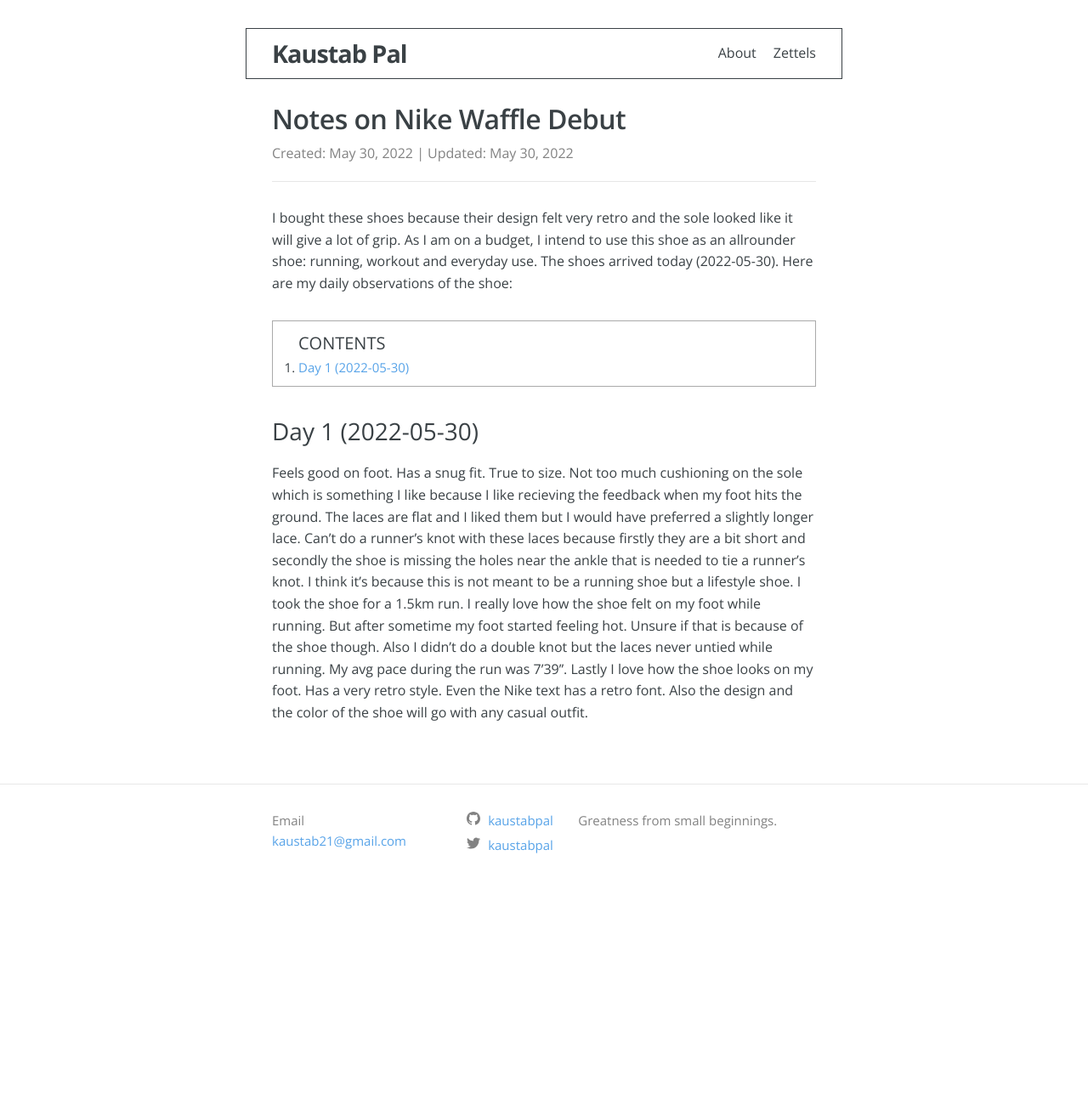
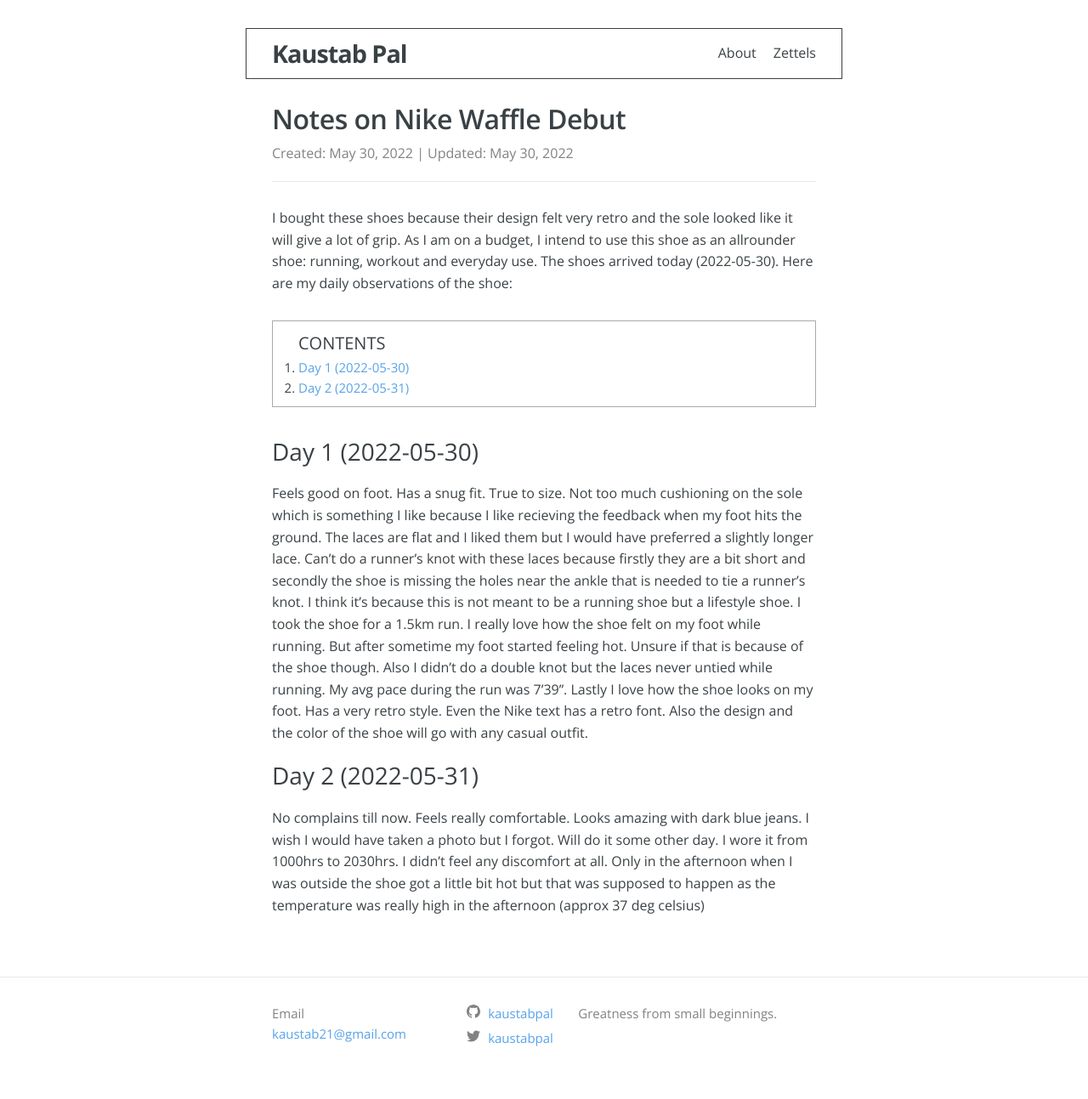
Before and after one commit to kaustabpal/kaustabpal.github.io, a Jekyll site: the page built from _posts/2022-05-30-nike_waffle_debut.md, in a window 1280 px wide. Shown: the whole page at 85% size. Built offline with Jekyll 4.4.1, drawn with Linux system fonts in a browser that asks for light colours; some web fonts are replaced; before the commit the page ends 1066 px from its top, so only the background shows below that.

Commit message:
added day 2 review for nike shoe

```diff
--- a/_posts/2022-05-30-nike_waffle_debut.md
+++ b/_posts/2022-05-30-nike_waffle_debut.md
@@ -34,3 +34,12 @@
 My avg pace during the run was 7'39''. Lastly I love how the shoe looks on my
 foot. Has a very retro style. Even the Nike text has a retro font. Also the design and
 the color of the shoe will go with any casual outfit.
+
+## Day 2 (2022-05-31)
+
+No complains till now. Feels really comfortable. Looks amazing with dark blue
+jeans. I wish I would have taken a photo but I forgot. Will do it some other
+day. I wore it from 1000hrs to 2030hrs. I didn't feel any discomfort at all.
+Only in the afternoon when I was outside the shoe got a little bit hot but that
+was supposed to happen as the temperature was really high in the afternoon (approx
+37 deg celsius)
```
